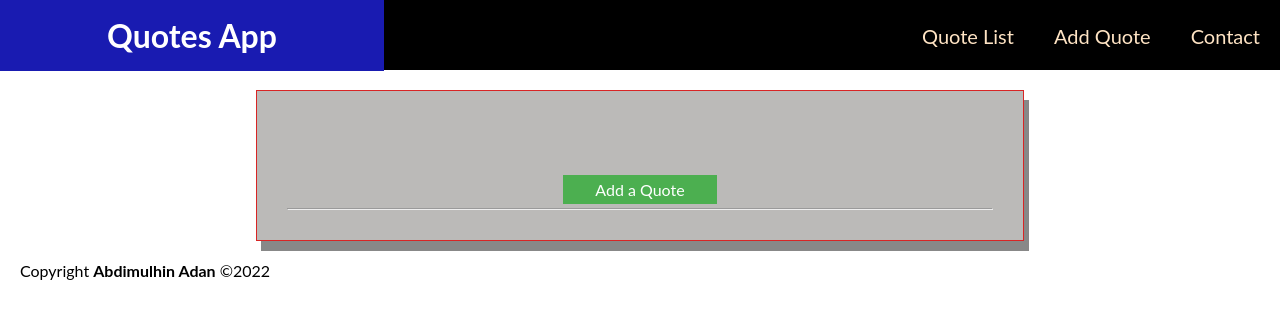
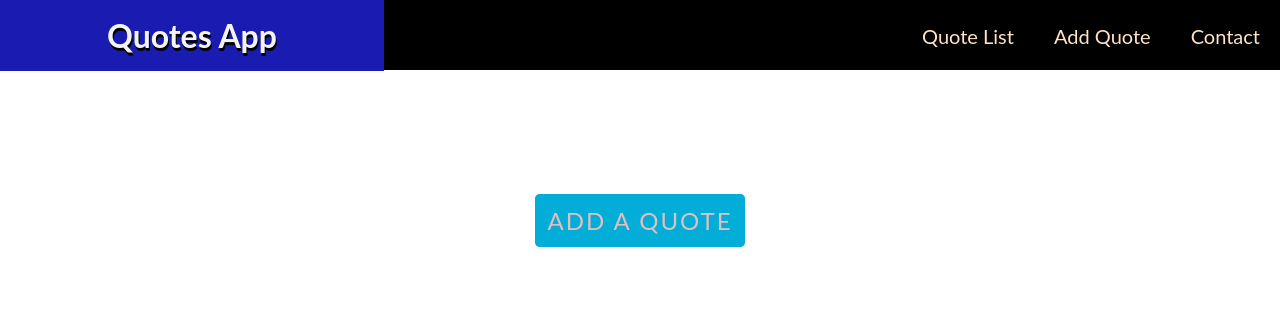
Before and after one commit to AbdimulhinYussuf3675/Quote_App, a website built with webpack: page src/index.html in a window 1280 px wide. Built offline with nearby package versions, Linux system fonts and the light colour scheme.

Commit message:
Update app

```diff
--- a/src/index.html
+++ b/src/index.html
@@ -26,14 +26,16 @@
             </div>
         </div>
     </header>
-    <main class="container">
+    <main>
         <section id="quoteStore">
             <div id="store">
                 <div class="empty hide" id="empty-id">
                 </div>
             </div>
-            <button id="addbtn1" type="submit">Add a Quote</button>
-            <hr>
+            <div class="div-nav">
+                <button id="addbtn1" class="btn" type="submit">Add a Quote</button>
+            </div>
+
         </section>
 
         <section id="addQuote">
@@ -46,11 +48,9 @@
                         name="quoteline" class="form-control ng-pristine ng-invalid ng-touched"
                         spellcheck="false"></textarea>
                     <input type="text" name="author" id="author" placeholder="Submited By" required />
-
-                    <button id="add-btn" type="submit">Add Quote</button>
+                    <input type="submit" value="Add Quote" id="send"><br>
                 </form>
             </div>
-
         </section>
         <section id="contact" class="contact">
             <div class="cont">
@@ -74,14 +74,6 @@
 
     </main>
 
-        <footer>
-            <p>
-                Copyright
-                <strong>Abdimulhin Adan</strong> </a>
-                &copy;2022
-            </p>
-        </footer>
-
 </body>
 
 </html>
--- a/src/style.css
+++ b/src/style.css
@@ -3,18 +3,6 @@
   padding: 0;
   box-sizing: border-box;
   font-family: "Lato", sans-serif;
-}
-
-.container {
-  font-family: 'Lato', sans-serif;
-  width: 60%;
-  margin: auto;
-  padding: 30px;
-  margin-top: 20px;
-  border: 1px solid rgb(216, 37, 37);
-  text-align: center;
-  background-color: rgb(187, 186, 184);
-  box-shadow: 5px 10px #888;
 }
 
 .nav {
@@ -32,6 +20,9 @@
   background: rgb(25, 27, 177);
   padding: 16px 40px;
   text-align: center;
+  font-family: 'Qwigley', cursive;
+  color: #f3f4f6;
+  text-shadow: 1px 3px black;
 }
 
 .nav-menu {
@@ -147,21 +138,31 @@ form {
   margin: 0 auto;
 }
 
-input {
-  padding: 10px;
-  margin-bottom: 20px;
+input, textarea {
+  font-family: 'Open Sans', sans-serif;
+  font-weight: 300;
+  width: 100%;
+  margin: 8px 0;
+  text-indent: 1em;
+  padding: 10px 0;
+  border-radius: 3px;
+  border: 1px solid lightgray;
+}
+input[type="submit"] {
+  background-color: #4d90fe;
+  color: white;
+  border: 1px solid #3079ed;
 }
 
-::placeholder {
-  color: rgb(53, 187, 192);
-  text-transform: lowercase;
-  font-style: italic;
+input[type="submit"]:hover {
+  background-color: #4d9aff;
+  color: white;
 }
 
-#quoteline[_ngcontent-ywx-c16],
-input[type=text][_ngcontent-ywx-c16] {
-  font-size: 17px;
+#addnewquotetitle {
+  text-align: center;
 }
+
 
 #addQuote {
   display: none;
@@ -178,7 +179,7 @@ input[type=text][_ngcontent-ywx-c16] {
 }
 
 button {
-  background-color: #4caf50;
+  box-shadow: inset 0 0 0 50px #02add8;
   border: none;
   color: white;
   padding: 5px 32px;
@@ -188,6 +189,18 @@ button {
   font-size: 16px;
   margin: 4px 2px;
   cursor: pointer;
+}
+
+.btn {
+  outline: none;
+  border-radius: 5px;
+  border: none;
+  padding: 0.75rem;
+  color: #dfbfbf;
+  background: #326bb0bc;
+  text-transform: uppercase;
+  letter-spacing: 2px;
+  font-size: x-large;
 }
 
 .dateAndTime {
@@ -205,3 +218,10 @@ footer {
 .search-container button:hover {
   background: #ccc;
 }
+
+.div-nav {
+  display: flex;
+  justify-content: center;
+  align-items: center;
+  height: 200px;
+}
```
